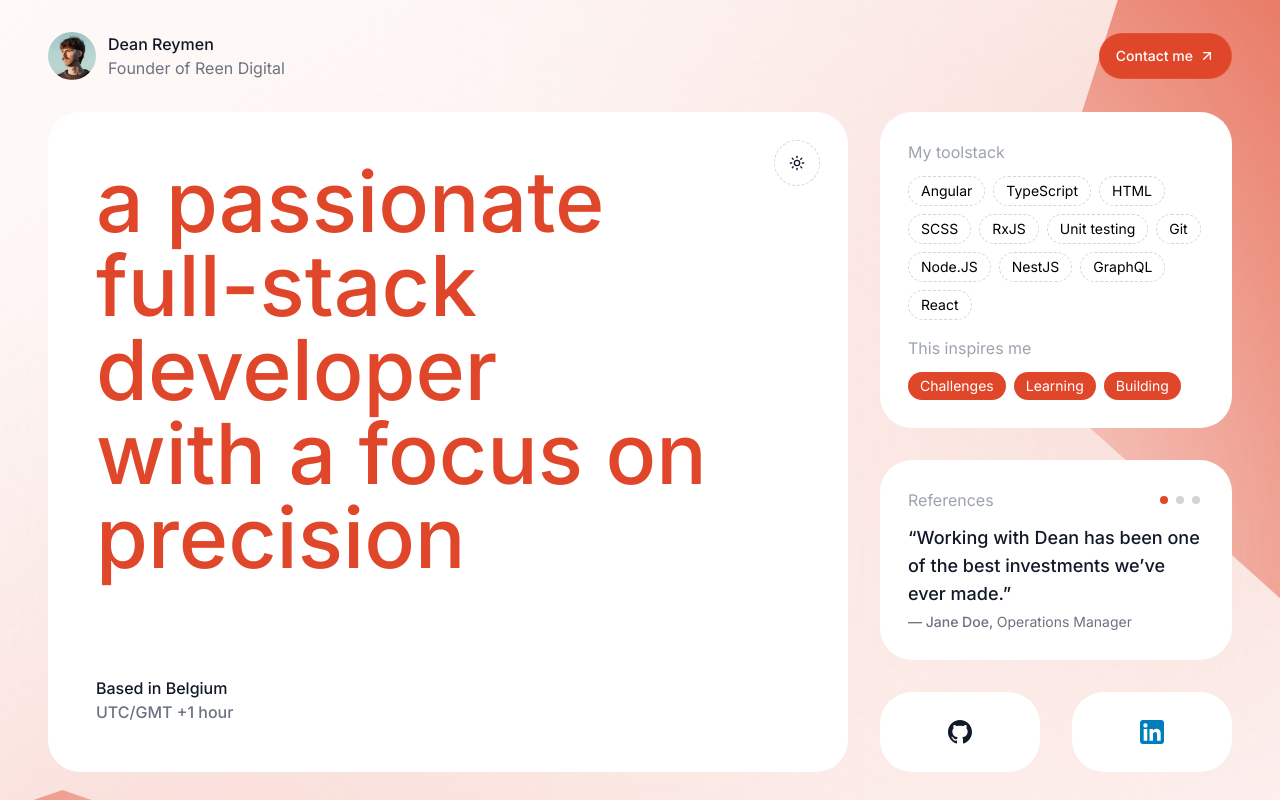
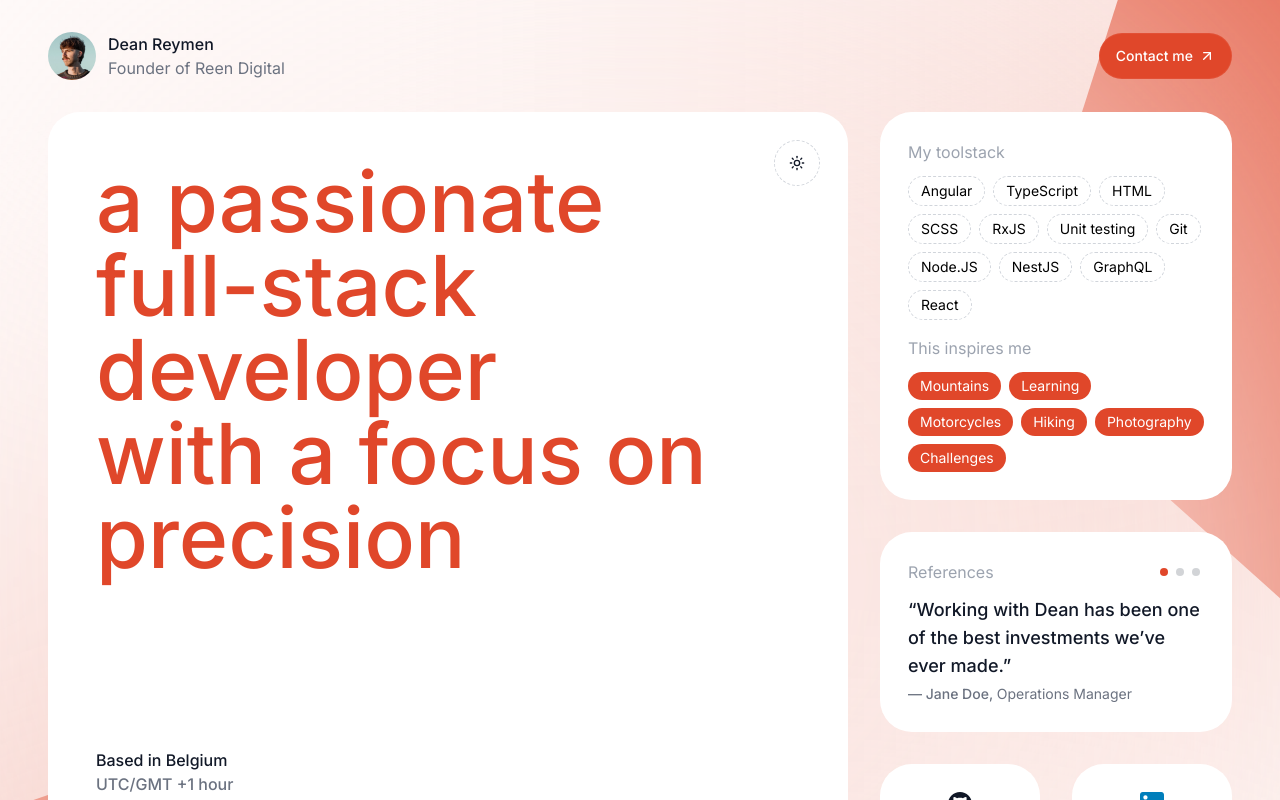
Before and after one commit to deenr/portfolio, a React (Vite) app: page / in a window 1280 px wide. Shown: the top 800 px of the page. Built offline with nearby package versions, Linux system fonts and the light colour scheme.

Commit message:
chore: download fix

```diff
--- a/src/components/Experience.tsx
+++ b/src/components/Experience.tsx
@@ -10,7 +10,7 @@ export function Experience({ className }: { className?: string }) {
         <p className="font-medium">2022 — 2024</p>
       </div>
       <p className="mt-3 text-gray-900 dark:text-white">Obtained a solid foundation in comprehensive web development and implementation.</p>
-      <a href="/assets/deanreymenCV.pdf" download="deanreymen_cv.pdf" target="_blank">
+      <a href="/public/deanreymenCV.pdf" download="deanreymen_cv.pdf" target="_blank">
         <button className="absolute top-7 right-7 group w-fit h-fit flex flex-row items-center gap-1.5 py-1 px-3 rounded-[32px] overflow-hidden border-[1px] border-dashed border-gray-300 dark:border-gray-600 text-sm text-dark-900 dark:text-white hover:bg-gray-50 dark:hover:bg-white dark:hover:bg-opacity-10">
           <div className="relative w-4 h-4">
             <Download className="w-4 h-4 transition-all duration-300 ease-in-out transform group-hover:translate-y-4 opacity-100 group-hover:opacity-0" />
--- a/src/components/ToolstackAndInspiration.tsx
+++ b/src/components/ToolstackAndInspiration.tsx
@@ -1,6 +1,6 @@
 export function ToolstackAndInspiration({ className }: { className?: string }) {
   const toolstack = ['Angular', 'TypeScript', 'HTML', 'SCSS', 'RxJS', 'Unit testing', 'Git', 'Node.JS', 'NestJS', 'GraphQL', 'React'];
-  const inspirations = ['Challenges', 'Learning', 'Building'];
+  const inspirations = ['Mountains', 'Learning', 'Motorcycles', 'Hiking', 'Photography', 'Challenges'];
 
   return (
     <section className={`w-full p-7 flex flex-col gap-4 bg-white dark:bg-black dark:bg-opacity-50 rounded-[32px] ${className}`}>
```
Also changed, not shown: 1 other file (tests, documents, lock files or other folders).
